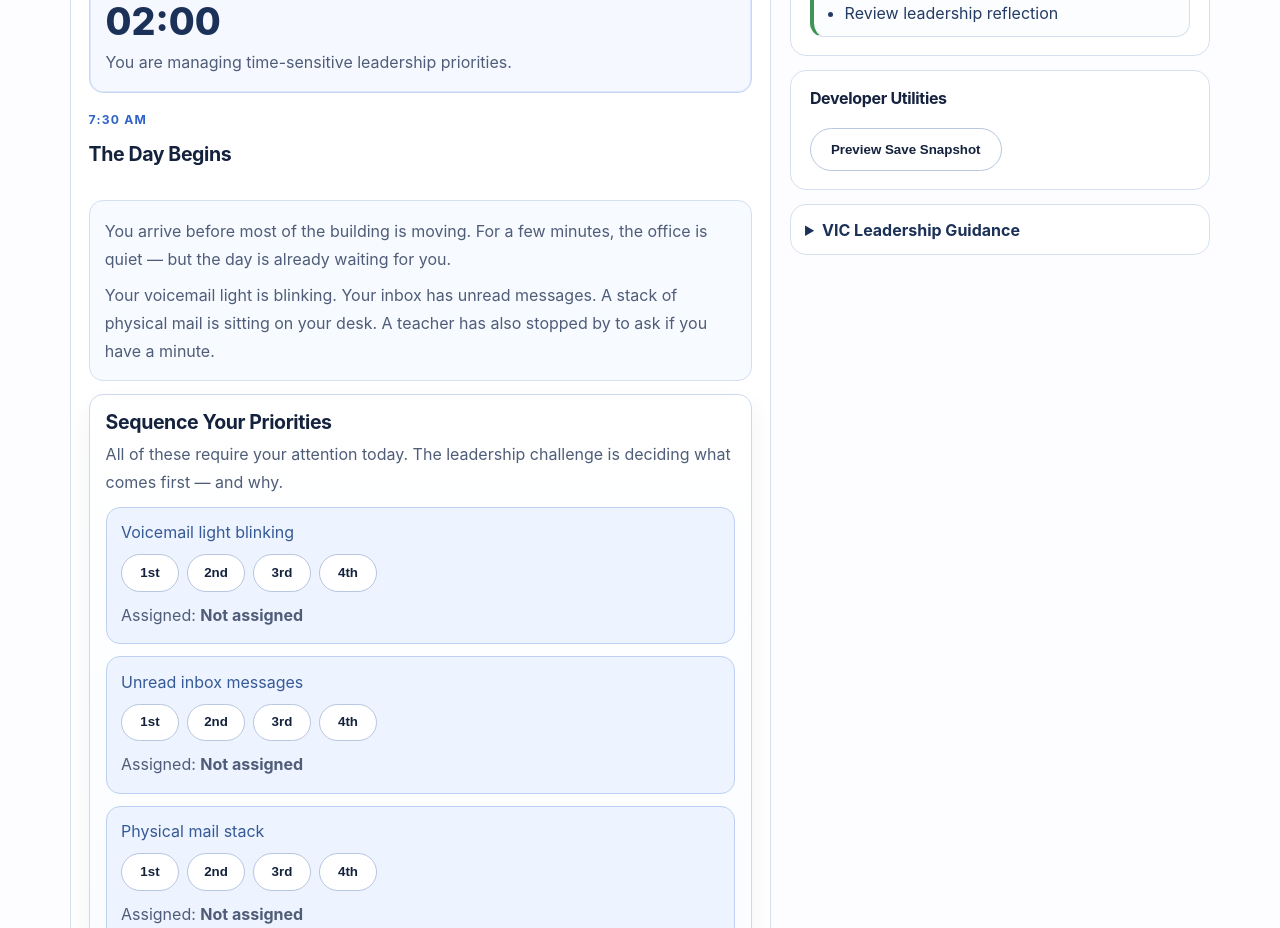
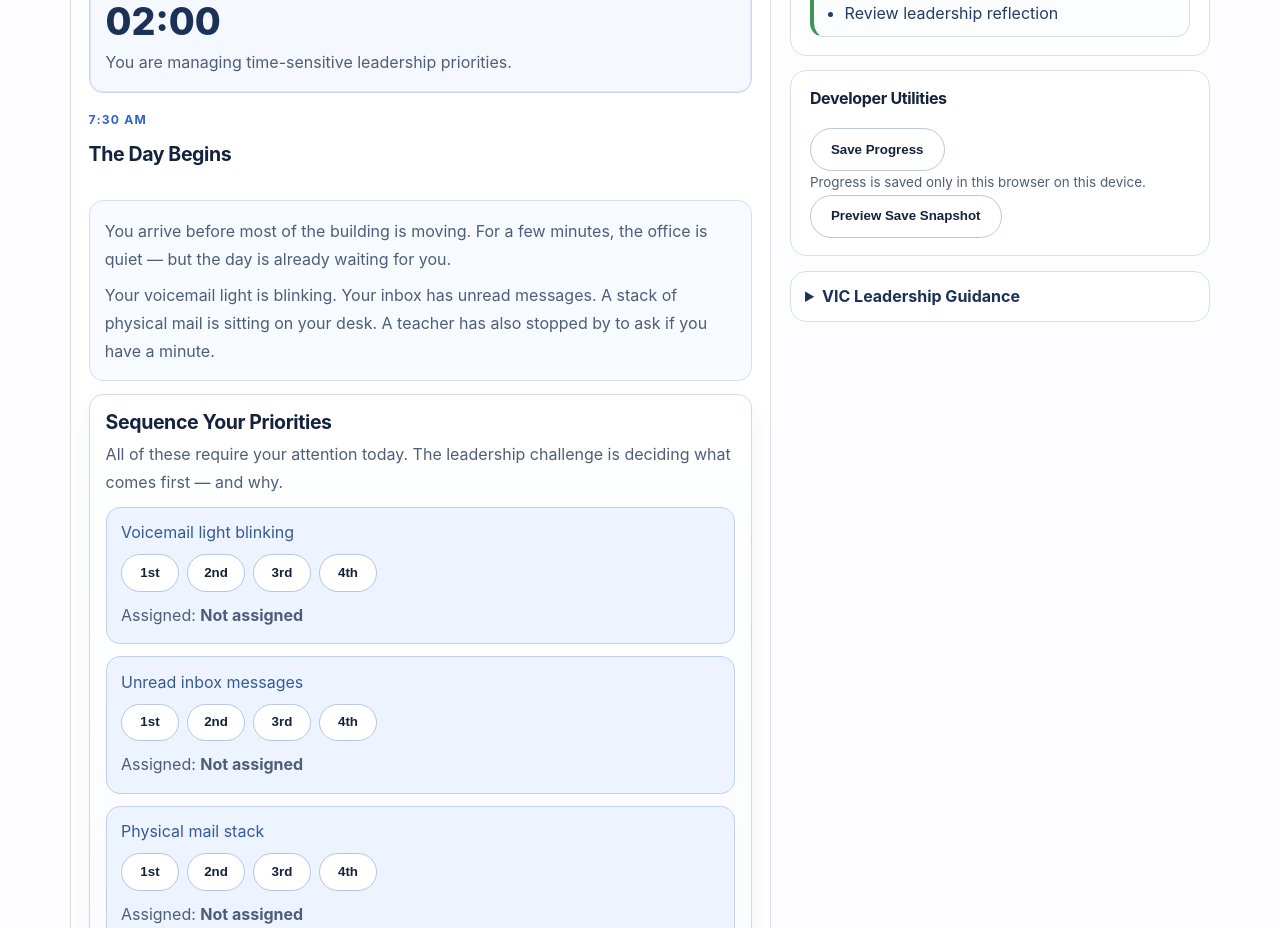
Before and after one commit to DrRobF/rob-furman-portfolio, a Next.js app: page /simulation in a window 1280 px wide. Shown: the part 940-1868 px from the top of the page. Built offline with nearby package versions, Linux system fonts and the light colour scheme.

Commit message:
Add local save-progress utility for simulation snapshot

```diff
--- a/app/simulation/SimulationShellClient.js
+++ b/app/simulation/SimulationShellClient.js
@@ -77,6 +77,7 @@ const postResponseFolderItems = {
 };
 
 const totalDecisionWindowSeconds = 120;
+const simulationProgressStorageKey = 'rob-furman-school-leader-simulation-v1';
 
 const lensNames = [
   'Judgment Under Pressure',
@@ -359,6 +360,8 @@ export default function SimulationShellClient() {
   const [moduleTransitionNote, setModuleTransitionNote] = useState('');
   const [snapshotPreviewMessage, setSnapshotPreviewMessage] = useState('');
   const [snapshotValidationMessage, setSnapshotValidationMessage] = useState('');
+  const [saveProgressMessage, setSaveProgressMessage] = useState('');
+  const [lastSavedLabel, setLastSavedLabel] = useState('');
 
   const hasSelectedDecision = Boolean(firstDecision);
   const [scene, setScene] = useState('initial');
@@ -801,6 +804,22 @@ export default function SimulationShellClient() {
         ? 'Snapshot structure looks valid.'
         : 'Snapshot is missing required fields.',
     );
+  };
+
+  const saveSimulationProgress = () => {
+    if (typeof window === 'undefined') return;
+
+    const snapshot = buildSimulationSnapshot();
+
+    try {
+      const serializedSnapshot = JSON.stringify(snapshot);
+      window.localStorage.setItem(simulationProgressStorageKey, serializedSnapshot);
+      setSaveProgressMessage('Progress saved on this device.');
+      setLastSavedLabel(`Last saved: ${new Date(snapshot.savedAt).toLocaleString()}`);
+    } catch (error) {
+      setSaveProgressMessage('Progress could not be saved on this device.');
+      setLastSavedLabel('');
+    }
   };
 
   return (
@@ -1922,6 +1941,12 @@ export default function SimulationShellClient() {
 
           <div className="card">
             <h4>Developer Utilities</h4>
+            <button type="button" className="button secondary" onClick={saveSimulationProgress}>
+              Save Progress
+            </button>
+            <p className="folder-subtitle">Progress is saved only in this browser on this device.</p>
+            {saveProgressMessage ? <p>{saveProgressMessage}</p> : null}
+            {lastSavedLabel ? <p>{lastSavedLabel}</p> : null}
             <button type="button" className="button secondary" onClick={handlePreviewSaveSnapshot}>
               Preview Save Snapshot
             </button>
```
